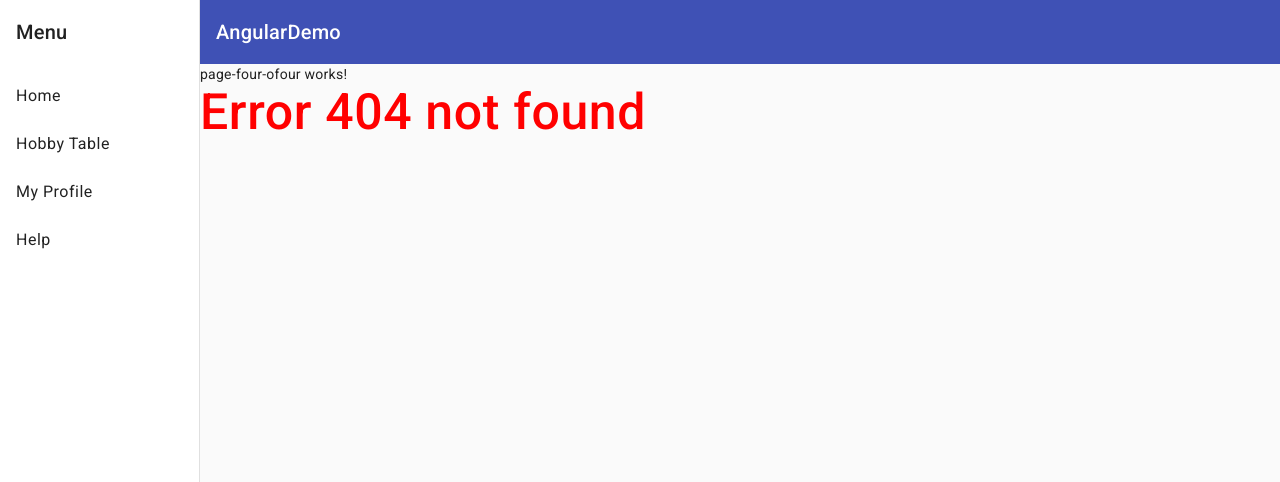
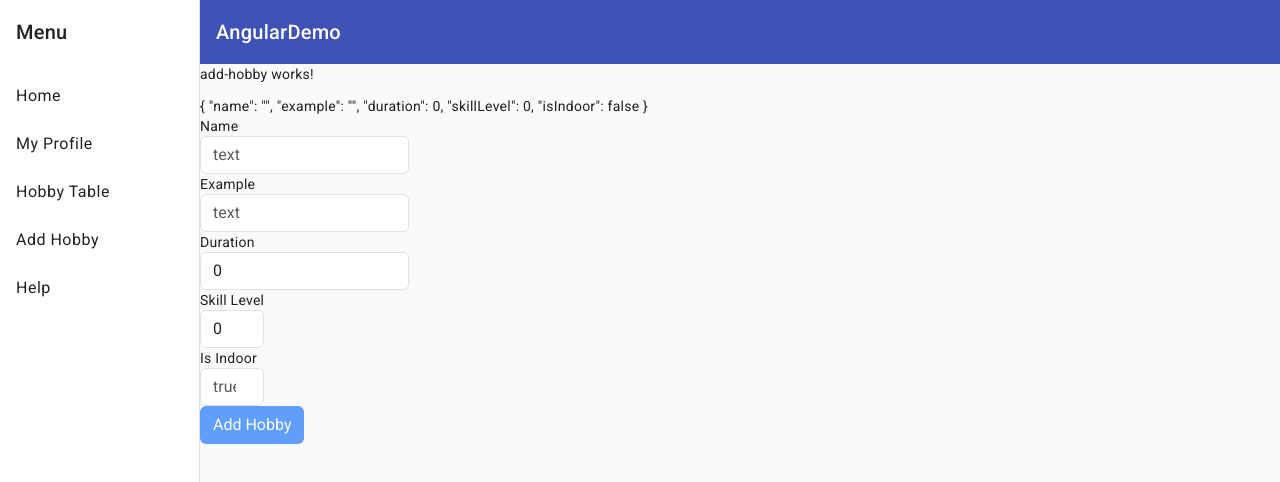
Before and after one commit to SHKChan/AngularDemo, an Angular app: page /hobby-app in a window 1280 px wide. Before the commit this address had no page. Shown: the top 482 px of the page. Built offline with nearby package versions, Linux system fonts and the light colour scheme.

Commit message:
Implement Template Driven Form
  - Setting up form
  - Validating form

```diff
--- a/services/my-hobby-service.service.ts
+++ b/services/my-hobby-service.service.ts
@@ -34,4 +34,9 @@ export class MyHobbyServiceService {
     this.selectedIndex = index;
     this.hobbyDataSubject.next([this.hobbyList, this.selectedIndex]);
   }
+
+  addHobby(hobby: hobby): void {
+    this.hobbyList.push(hobby);
+    this.hobbyDataSubject.next([this.hobbyList, this.selectedIndex]);
+  }
 }
--- /dev/null
+++ b/src/app/add-hobby/add-hobby.component.html
@@ -0,0 +1,58 @@
+<p>add-hobby works!</p>
+
+{{newHobby | json}}<br>
+<div *ngIf="msg != ''" class="alert alter-success">
+    <!-- {{msg}} -->
+    Add hobby!
+</div>
+
+<form #addForm="ngForm" (ngSubmit)="addHobby()">
+    <div class="form-group">
+        <label>
+            Name
+            <input #input="ngModel" class="form-control" type="text" placeholder="text" [(ngModel)]="newHobby.name"
+                name="name" required minlength="3" maxlength="100" />
+        </label>
+        <div *ngIf="input.errors && input.errors['minlength']" class="alert alter-fail">
+            At least 3 characters!
+            <!-- {{input.errors | json}} -->
+        </div>
+    </div>
+
+    <div class="form-group">
+        <label>
+            Example
+            <input class="form-control" type="text" placeholder="text" [(ngModel)]="newHobby.example" name="example"
+                required />
+        </label>
+    </div>
+
+    <div class="form-group">
+        <label>
+            Duration
+            <input class="form-control" type="text" placeholder="number in years" [(ngModel)]="newHobby.duration"
+                name="duration" required />
+        </label>
+    </div>
+
+    <div class="form-group">
+        <label>
+            Skill Level
+            <input class="form-control" type="number" placeholder="number" [(ngModel)]="newHobby.skillLevel"
+                name="skillLevel" required min="0" max="5" />
+        </label>
+    </div>
+
+    <div class="form-group">
+        <label>
+            Is Indoor
+            <input class="form-control" type="number" placeholder="true or false" [(ngModel)]="newHobby.isIndoor"
+                name="isIndoor" required
+                min="0" max="1"/>
+        </label>
+    </div>
+
+    <div>
+        <button [disabled]="addForm.invalid" class="btn btn-primary" type="submit">Add Hobby</button>
+    </div>
+</form>
--- /dev/null
+++ b/src/app/add-hobby/add-hobby.component.ts
@@ -0,0 +1,31 @@
+import { Component } from '@angular/core';
+import { hobby } from 'services/hobby';
+import { MyHobbyServiceService } from 'services/my-hobby-service.service';
+
+@Component({
+  selector: 'app-add-hobby',
+  templateUrl: './add-hobby.component.html',
+  styleUrls: ['./add-hobby.component.css']
+})
+
+// example for template driven form
+export class AddHobbyComponent {
+  newHobby : hobby ={
+    name: '',
+    example: '',
+    duration: 0,
+    skillLevel: 0,
+    isIndoor: false
+  }
+
+  msg : string = '';
+
+  constructor(private myHobbyService: MyHobbyServiceService) {
+
+  }
+
+  addHobby(){
+    this.myHobbyService.addHobby(this.newHobby);
+    this.msg = 'Hobby Added';
+  }
+}
--- a/src/app/app-nav/app-nav.component.html
+++ b/src/app/app-nav/app-nav.component.html
@@ -4,8 +4,9 @@
     <mat-toolbar>Menu</mat-toolbar>
     <mat-nav-list>
       <a mat-list-item routerLink="container">Home</a>
+      <a mat-list-item routerLink="my-profile">My Profile</a>
       <a mat-list-item routerLink="hobby-table">Hobby Table</a>
-      <a mat-list-item routerLink="my-profile">My Profile</a>
+      <a mat-list-item routerLink="hobby-app">Add Hobby</a>
       <a mat-list-item routerLink="help">Help</a>
     </mat-nav-list>
   </mat-sidenav>
--- a/src/app/app-routing.module.ts
+++ b/src/app/app-routing.module.ts
@@ -7,13 +7,15 @@ import { PageFourOfourComponent } from './page-four-ofour/page-four-ofour.compon
 import { BookingComponent } from './booking/booking.component';
 import { TestParentComponent } from './test-parent/test-parent.component';
 import { TestParentContentComponent } from './test-parent-content/test-parent-content.component';
+import { AddHobbyComponent } from './add-hobby/add-hobby.component';
 
 const routes: Routes = [
   { path: 'container', component: ContainerComponent },
+  { path: 'my-profile', component: MyProfileComponent },
   { path: 'hobby-table', component: HobbyTableComponent },
-  { path: 'my-profile', component: MyProfileComponent },
+  { path: 'hobby-app', component: AddHobbyComponent },
+  { path: 'hobby/:id', component: BookingComponent },
   { path: 'help', component: TestParentContentComponent },
-  { path: 'hobby/:id', component: BookingComponent },
   { path: '', redirectTo: 'container', pathMatch: 'full' },
   { path: '**', component: PageFourOfourComponent },
 ];
--- a/src/app/app.module.ts
+++ b/src/app/app.module.ts
@@ -21,13 +21,14 @@ import { TestChildComponent } from './test-child/test-child.component';
 import { TestParentComponent } from './test-parent/test-parent.component';
 import { TestChildContentComponent } from './test-child-content/test-child-content.component';
 import { TestParentContentComponent } from './test-parent-content/test-parent-content.component';
+import { AddHobbyComponent } from './add-hobby/add-hobby.component';
 
 @NgModule({
   declarations: [
     AppComponent,
     ContainerComponent,
     MyProfileComponent,
-    HobbyTableComponent, AppNavComponent, PageFourOfourComponent, BookingComponent, TestChildComponent, TestParentComponent, TestChildContentComponent, TestParentContentComponent
+    HobbyTableComponent, AppNavComponent, PageFourOfourComponent, BookingComponent, TestChildComponent, TestParentComponent, TestChildContentComponent, TestParentContentComponent, AddHobbyComponent
   ],
   imports: [
     BrowserModule,
--- a/src/app/container/container.component.html
+++ b/src/app/container/container.component.html
@@ -1,3 +1,15 @@
+<!-- test for mat-toolbar -->
+<!-- <mat-toolbar color="primary">
+    <span>My App</span>
+    <span class="spacer"></span>
+    <button mat-icon-button>
+      <mat-icon>search</mat-icon>
+    </button>
+    <button mat-icon-button>
+      <mat-icon>more_vert</mat-icon>
+    </button>
+  </mat-toolbar> -->
+
 <p>container work!</p>
 <!-- <ng-content select="app-my-profile" *ngIf="isShown"></ng-content><br>
 <ng-content select="app-hobby-table"></ng-content> -->
@@ -8,3 +20,7 @@
 <app-hobby-table (isShownEvent)="showOrHide()"></app-hobby-table><br>
 
 <br><app-test-parent></app-test-parent>
+
+<mat-toolbar color="primary">
+   <span>My App Title</span>
+</mat-toolbar>
--- a/src/app/test-parent-content/test-parent-content.component.html
+++ b/src/app/test-parent-content/test-parent-content.component.html
@@ -10,4 +10,4 @@
 <!-- <ng-content></ng-content> -->
 <div>projected content ends</div>
 
-<button class="btn btn-primary" (click)="changeMsg()" >Change Message</button><br>
+<button class="btn btn-primary" (click)="changeMsg()">Change Message</button><br>
```
Also changed, not shown: src/app/add-hobby/add-hobby.component.css (added), 1 other file (tests, documents, lock files or other folders).
